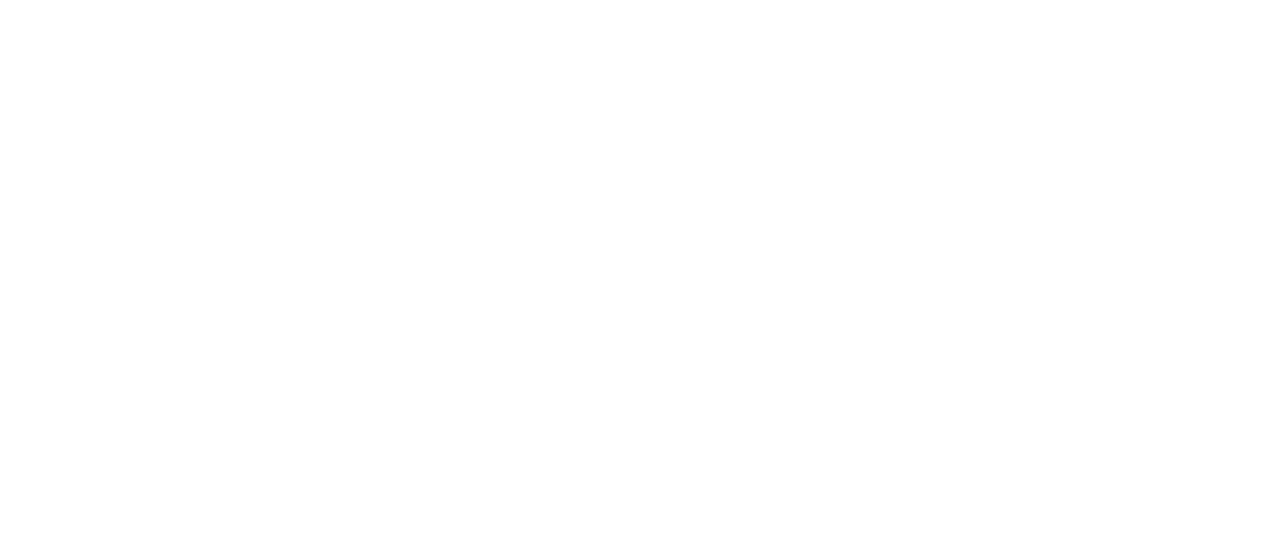
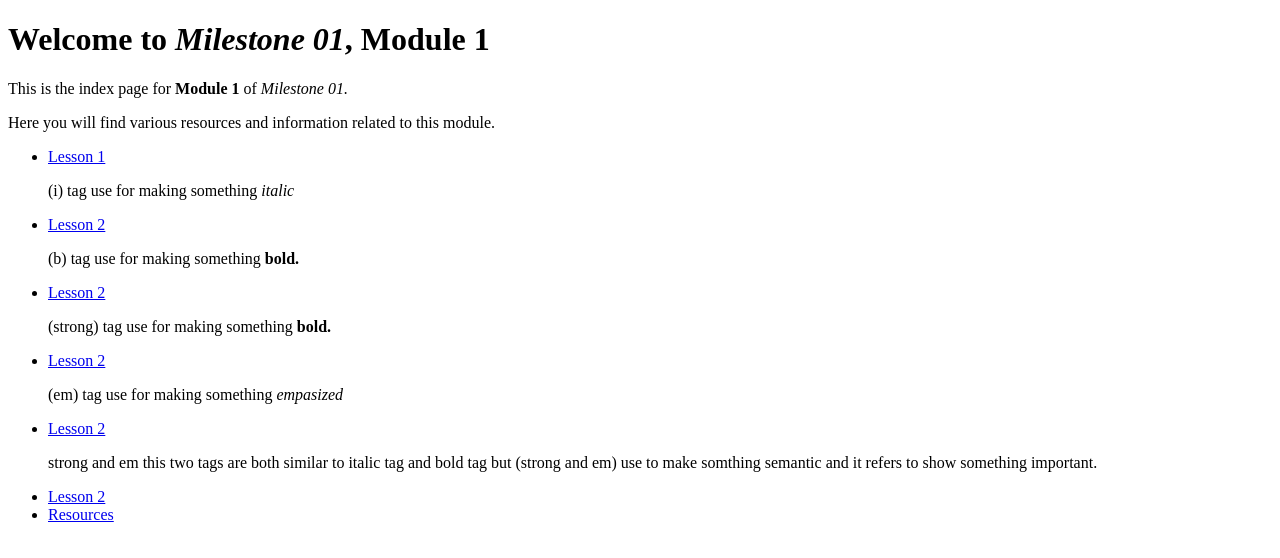
Before and after one commit to itsNazmulHasan/Programming_Hero, a plain HTML site: page Milestone_01/Module 1/index.html in a window 1280 px wide. Drawn offline with Linux system fonts and the light colour scheme.

Commit message:
making notes on the main classes. and module one video 2 ended

```diff
--- a/Milestone_01/Module 1/index.html
+++ b/Milestone_01/Module 1/index.html
@@ -5,5 +5,46 @@
     <meta name="viewport" content="width=device-width, initial-scale=1.0" />
     <title>Document</title>
   </head>
-  <body></body>
+  <body>
+    <div>
+      <h1>Welcome to <i>Milestone 01</i>, Module 1</h1>
+      <p>
+        This is the index page for <b>Module 1</b> of <em>Milestone 01.</em>
+      </p>
+      <p>
+        Here you will find various resources and information related to this
+        module.
+      </p>
+    </div>
+    <div>
+      <ul>
+        <li>
+          <a href="lesson1.html">Lesson 1</a>
+          <p>(i) tag use for making something <i>italic</i></p>
+        </li>
+        <li>
+          <a href="lesson2.html">Lesson 2</a>
+          <p>(b) tag use for making something <b>bold.</b></p>
+        </li>
+        <li>
+          <a href="lesson3.html">Lesson 2</a>
+          <p>(strong) tag use for making something <strong>bold.</strong></p>
+        </li>
+        <li>
+          <a href="lesson4.html">Lesson 2</a>
+          <p>(em) tag use for making something <em>empasized</em></p>
+        </li>
+        <li>
+          <a href="lesson5.html">Lesson 2</a>
+          <p>
+            strong and em this two tags are both similar to italic tag and bold
+            tag but (strong and em) use to make somthing semantic and it refers
+            to show something important.
+          </p>
+        </li>
+        <li><a href="lesson6.html">Lesson 2</a></li>
+        <li><a href="resources.html">Resources</a></li>
+      </ul>
+    </div>
+  </body>
 </html>
```
